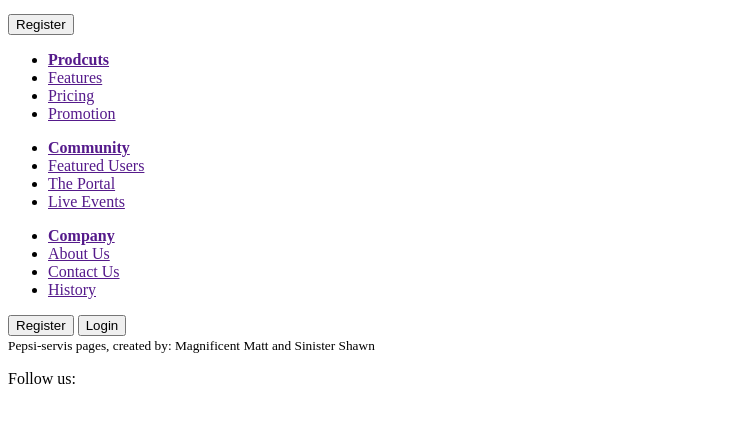
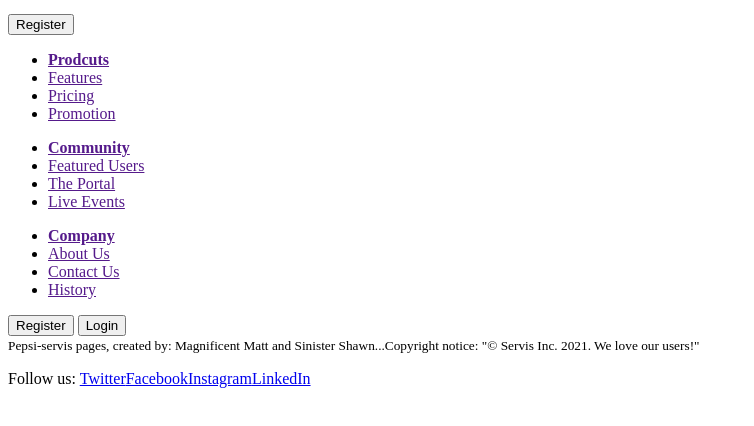
Before and after one commit to mafuchan/pepsi-servis, a plain HTML site: page index.html in a window 1280 px wide. Shown: the part 154-580 px from the top of the page, without its empty margins (0-754 px from the left). Drawn offline with Linux system fonts and the light colour scheme.

Commit message:
Added subpages

```diff
--- a/index.html
+++ b/index.html
@@ -61,9 +61,9 @@
     <button>Register</button>
     <button>Login</button>
 </div>
+</body>
 <footer>
-    <small>Pepsi-servis pages, created by: Magnificent Matt and Sinister Shawn</small>
-    <p class="socialAccounts">Follow us: <a href=""></a><a href=""></a><a href=""></a><a href=""></a><a href=""></a> </p>
+    <small>Pepsi-servis pages, created by: Magnificent Matt and Sinister Shawn...Copyright notice: "© Servis Inc. 2021. We love our users!"</small>
+    <p class="socialAccounts">Follow us: <a href="https://twitter.com/fake">Twitter</a><a href="https://facebook.com/fake">Facebook</a><a href="https://instagram.com/fake">Instagram</a><a href="https://linkedin.com/in/fake">LinkedIn</a></p>
 </footer>
-</body>
 </html>
```
Also changed, not shown: .html (added), community.html (added), features.html (added), pricing.html (added), support.html (added), 1 other file.
